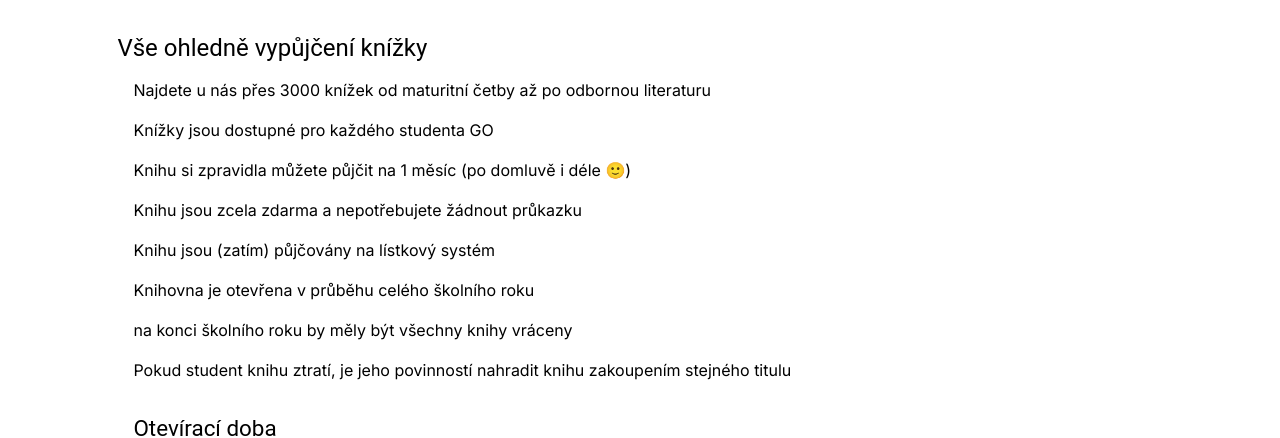
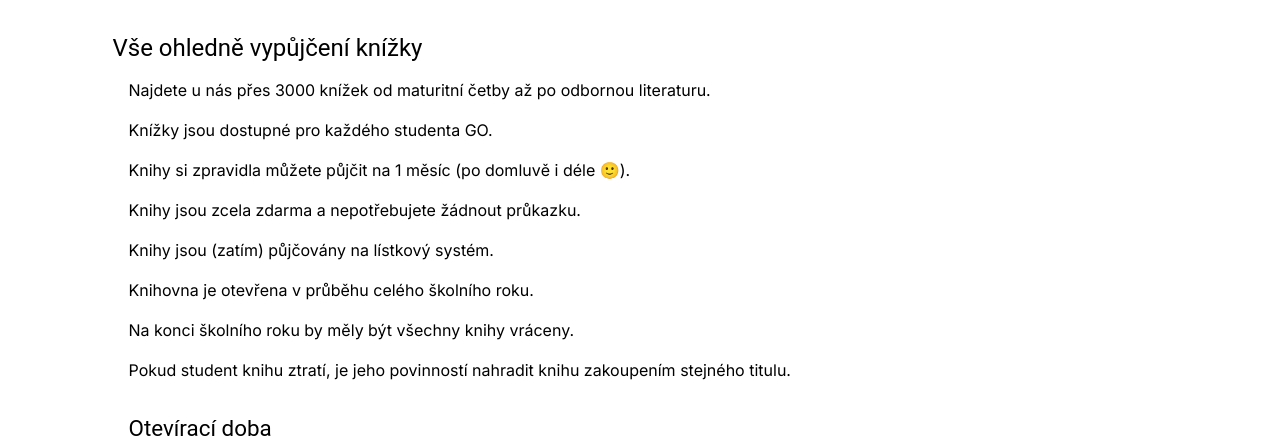
Before and after one commit to Nockiest/eknihovna, a Next.js app: page /info in a window 1280 px wide. Shown: the part 366-804 px from the top of the page. Built offline with nearby package versions, Linux system fonts and the light colour scheme.

Commit message:
typo fix

```diff
--- a/app/news/page.tsx
+++ b/app/news/page.tsx
@@ -13,7 +13,7 @@ type Message = {
 }
 const NewsPage: React.FC = () => {
   const  messages:Message[] = [
-   {message:"Vítáme vás v první verzi stránky. Můžete si prohlédnout aktuální stav knihovního katalogu, nebo zjistit užitečné informace o naší knihovně.", date: "2024-06-24" },
+   {message:"Vítáme vás v první verzi stránky. Můžete si prohlédnout aktuální stav knihovního katalogu nebo zjistit užitečné informace o naší knihovně.", date: "2024-06-24" },
   //  {message:"Katalog byl nedávno rozšířen o několik nových titulů", date: "2024-11-23" }
 
   ]
--- a/app/page.tsx
+++ b/app/page.tsx
@@ -3,7 +3,7 @@ import { Container, Typography, Button, Box } from "@mui/material";
 import Link from "next/link";
 import ArrowForwardIcon from "@mui/icons-material/ArrowForward";
 import OtherProjectLinker from "@/components/OtherProjectLinker";
-import { Analytics } from "@vercel/analytics/react"
+import { Analytics } from "@vercel/analytics/react";
 import React from "react";
 import GOMobileheader from "@/components/GOMobileheader";
 import { Metadata } from "next";
@@ -20,7 +20,6 @@ export default function Home() {
       {/* <GoogleAnalytics trackPageViews /> */}
 
       <Container maxWidth={"lg"} className="flex flex-col gap-2">
-
         <GOMobileheader />
 
         <Container>
@@ -31,8 +30,9 @@ export default function Home() {
           </Typography>
           <br />
           <Typography variant="body1">
-          Naše knihovna je otevřeným prostorem pro vaše vzdělání a inspiraci.
-          Nabízíme široký výběr literatury, studijních materiálů a časopisů.
+            Naše knihovna je otevřeným prostorem pro vaše vzdělávání
+            a inspiraci. Nabízíme široký výběr literatury, studijních materiálů
+            a časopisů.
           </Typography>
           <br />
           <Typography variant="body1">
@@ -42,9 +42,9 @@ export default function Home() {
           </Typography>
           <br />
           <Typography variant="body1">
-          Pokud máte zájem o konkrétní knihu, nebo potřebujete poradit
-          s  yhledáním informací, neváhejte se po školních hodinách obrátit na
-          profesorku Bauerovou.
+            Pokud máte zájem o konkrétní knihu nebo potřebujete poradit
+            s vyhledáním informací, neváhejte se po vyučovacích hodinách obrátit
+            na  profesorku Bauerovou.
           </Typography>
           <br />
           <Typography variant="body1">
@@ -67,9 +67,9 @@ export default function Home() {
         </Box>
         <Container className="mx-auto mt-2 text-secondary-950  bg-primary-600 p-4 border border-gray-300 rounded-md mb-4">
           <Typography variant="body1">
-          Stránku vytvořil Ondřej Lukeš. Děkuji za pomoc všem co se podíleli
-          na projektu: Patriku Holbovi, Davidu Laušmanovi, prof. Bauerové
-          a redakci Peřinky.
+            Stránku vytvořil Ondřej Lukeš. Děkuji za pomoc všem,
+            kteří se podíleli na projektu: Patriku Holbovi, Davidu Laušmanovi,
+            prof. Bauerové, Tereze Kryšpínové a redakci Peřinky.
           </Typography>
         </Container>
         <OpeningHours />
@@ -77,6 +77,5 @@ export default function Home() {
         <OtherProjectLinker />
       </Container>
     </>
-
   );
 }
--- a/components/BauerovaLink.tsx
+++ b/components/BauerovaLink.tsx
@@ -17,7 +17,7 @@ const BauerovaLink = () => {
       }}
     >
       <Typography variant="body1" textAlign="center" className="text-center">
-        Pokud se chcete dozvědět více, nebo potřebujete poradit, stačí nám
+        Pokud se chcete dozvědět více nebo potřebujete poradit, stačí nám
         napsat na email:
         <br />
 
--- a/components/BorrowingInformation.tsx
+++ b/components/BorrowingInformation.tsx
@@ -2,34 +2,36 @@ import { Box, List, ListItem, Typography } from "@mui/material";
 import OpeningHours from "./OpeningHours";
 
 export default function BorrowingInformation() {
-    return <Box className="px-6 lg:px-24">
+  return (
+    <Box className="px-6 lg:px-24">
       <Typography variant="h3" className="mb-2">
         Vše ohledně vypůjčení knížky
       </Typography>
       <List>
         <ListItem>
           Najdete u nás přes 3000 knížek od maturitní četby až po odbornou
-          literaturu
+          literaturu.
         </ListItem>
-        <ListItem>Knížky jsou dostupné pro každého studenta GO</ListItem>
+        <ListItem>Knížky jsou dostupné pro každého studenta GO.</ListItem>
         <ListItem>
-          Knihu si zpravidla můžete půjčit na 1 měsíc (po domluvě i déle 🙂)
+          Knihy si zpravidla můžete půjčit na 1 měsíc (po domluvě i déle 🙂).
         </ListItem>
         <ListItem>
-          Knihu jsou zcela zdarma a nepotřebujete žádnout průkazku
+          Knihy jsou zcela zdarma a nepotřebujete žádnout průkazku.
         </ListItem>
-        <ListItem>Knihu jsou (zatím) půjčovány na lístkový systém</ListItem>
+        <ListItem>Knihy jsou (zatím) půjčovány na lístkový systém.</ListItem>
         <ListItem>
-          Knihovna je otevřena v průběhu celého školního roku
+          Knihovna je otevřena v průběhu celého školního roku.
         </ListItem>
         <ListItem>
-          na konci školního roku by měly být všechny knihy vráceny
+          Na konci školního roku by měly být všechny knihy vráceny.
         </ListItem>
         <ListItem>
           Pokud student knihu ztratí, je jeho povinností nahradit knihu
-          zakoupením stejného titulu
+          zakoupením stejného titulu.
         </ListItem>
       </List>
       <OpeningHours />
-    </Box>;
-  }
+    </Box>
+  );
+}
--- a/components/OpeningHours.tsx
+++ b/components/OpeningHours.tsx
@@ -5,7 +5,7 @@ const OpeningHours: React.FC = () => {
   // Data for days and opening hours (assuming a static data structure)
   const days = [
     { day: 'Pondělí', hours: '12:45 - 15:30' },
-    { day: 'Úterý', hours: '12:30 - 15:30 (v kabinetu 12:30-13:30)' },
+    { day: 'Úterý', hours: '12:30 - 15:30 (v kabinetu 12:30 - 13:30)' },
     { day: 'Středa', hours: '13:45 - 15:30' },
     { day: 'Čtvrtek', hours: '12:30 - 15:30' },
     { day: 'Pátek', hours: '13:30 - 14:00' },
--- a/package.json
+++ b/package.json
@@ -1,5 +1,5 @@
 {
-  "name": "knihovna",
+  "name": "eknihovna",
   "version": "0.1.0",
   "scripts": {
     "dev": "next dev --turbo",
```
Also changed, not shown: 1 other file (tests, documents, lock files or other folders). Lines whose indentation alone changed are shown as unchanged.
